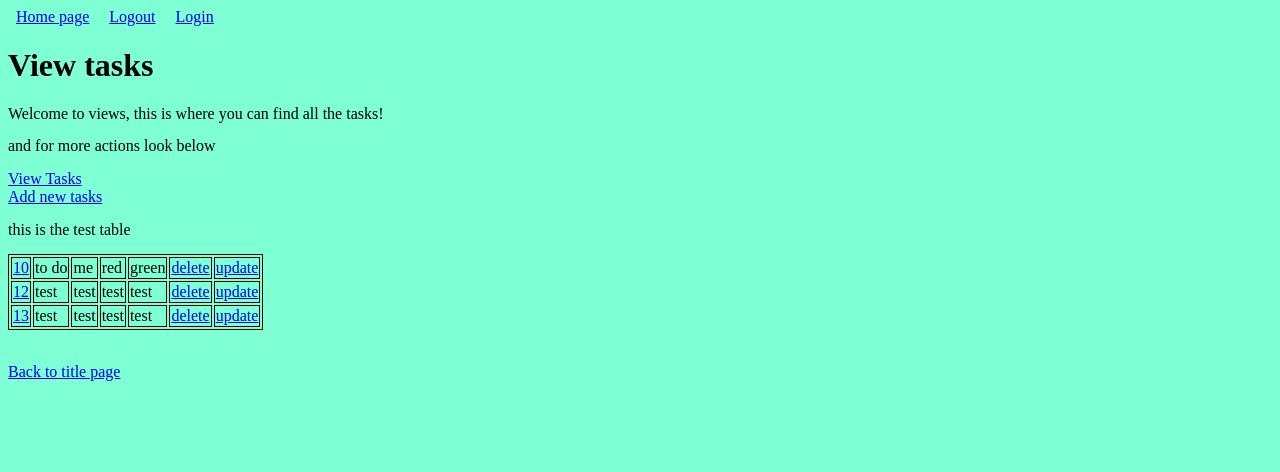
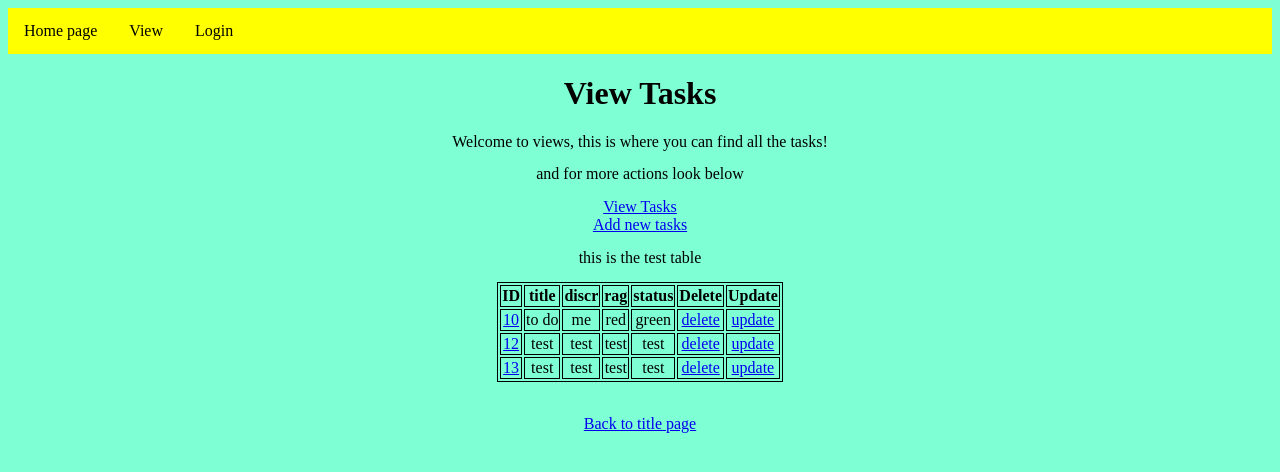
Before and after one commit to Emily8165/Emily-Python-Development, a Django app: page /view/ in a window 1280 px wide. Shown: the top 472 px of the page. Run offline with Django 4.2, Linux system fonts and the light colour scheme; data comes from the database, SQL or seed files in the repository; both versions use the stored data as it was after the commit.

Commit message:
got the login working for each sheet. It was a matter of changing my view to a class based one to pull in all the standard benefits of the class. It was specifically the template view I needed to pull in and then the user.is_authenticated if statement worked fine.

```diff
--- a/my_task_manager/taskmanager/static/mainstatic.css
+++ b/my_task_manager/taskmanager/static/mainstatic.css
@@ -1,15 +1,33 @@
 table, th, td {
     border: 1px solid black;
+    text-align: center;
 }
-
+table.center {
+    margin-left: auto;
+    margin-right: auto;
+}
 p {
     line-height: 1;
 }
+ul {
+    list-style-type: none;
+    margin: 0;
+    padding: 0;
+    overflow: hidden;
+    background-color: yellow;
+}
 
-body {
-    background-color: aquamarine;
+li {
+    float: left;
 }
-li {
-    display: inline;
-    padding: 8px;
+
+li a {
+    display: block;
+    color: black;
+    text-align: center;
+    padding: 14px 16px;
+    text-decoration: none;
 }
+h1, body {
+    text-align: center;
+}
--- a/my_task_manager/taskmanager/templates/add.html
+++ b/my_task_manager/taskmanager/templates/add.html
@@ -1,3 +1,4 @@
+{% extends "base_layout.html" %}
 <!DOCTYPE html>
 <html>
     <li><a href="/view"> View Tasks</a></li>
--- a/my_task_manager/taskmanager/templates/base_layout.html
+++ b/my_task_manager/taskmanager/templates/base_layout.html
@@ -1,12 +1,12 @@
 {% load static %}
 <!DOCTYPE html>
 <html>
+{% block head %}
 <head>
     <style>
-        ul {
-            list-style-type: none;
-            margin: 0;
-            padding: 0;
+        body {
+            background-color:aquamarine;
+            text-align:center;
         }
     </style>
     <meta charset="urtf-8">
@@ -14,14 +14,20 @@
     <link rel="stylesheet" href={% static "mainstatic.css" %}>
     <ul>
         <li><a href="{% url 'main' %}">Home page</a></li>
-        <li><a href="{% url 'logout' %}">Logout</a></li>
-        <li><a href="{% url 'login' %}">Login</a></li>
+        <li><a href="/view">View</a></li>
+        {% if user.is_authenticated %}
+            <li><a href="{% url 'logout' %}">Logout</a></li>
+        {% else %}
+            <li><a href="{% url 'login' %}">Login</a></li>
+        {% endif %}
     </ul>
 <div id="logins">
 </div>
 </head>
+{% endblock %}
 <body>
     {% block content %}
     {% endblock %}
+
 </body>
 </html>
--- a/my_task_manager/taskmanager/templates/delete.html
+++ b/my_task_manager/taskmanager/templates/delete.html
@@ -1,4 +1,4 @@
-{% extends "admin/base.html" %}
+{% extends "base_layout.html" %}
 {% block content %}
 <form method="post"> {% csrf_token %}
     <p>Are you sure you want to delete "{{task.id}}"?</p>
--- a/my_task_manager/taskmanager/templates/registration/login.html
+++ b/my_task_manager/taskmanager/templates/registration/login.html
@@ -1,3 +1,5 @@
+{% extends "base_layout.html" %}
+{% block content %}
 {% if form.errors %}
     <p>your username and password didn't match, please try again</p>
 {% endif %}
@@ -25,3 +27,4 @@
     <input type="hidden" name="next" value="{{ next }}">
   </form>
   <p><a href="{% url 'password_reset' %}">Lost password?</a></p>
+{% endblock %}
--- a/my_task_manager/taskmanager/templates/task_detail.html
+++ b/my_task_manager/taskmanager/templates/task_detail.html
@@ -1,4 +1,4 @@
-{% extends 'admin/base.html' %}
+{% extends 'base_layout.html' %}
 {% load static %}
 <!DOCTYPE html>
 <html>
--- a/my_task_manager/taskmanager/templates/view.html
+++ b/my_task_manager/taskmanager/templates/view.html
@@ -5,35 +5,38 @@
     {% block logins %}
         {{ block.super }}
     {% endblock %}
-    {% block content %}
     <head>
-    {% block title %} <h1>View tasks</h1> {% endblock %}
+        <title>View</title>
+        <link rel="stylesheet" href="{% static 'mainstatic.css' %}">
     </head>
-    <link rel="stylesheet" href="{% static 'mainstatic.css' %}">
     <body>
+        {% block content %}
+        {% block title%}<h1>{{title}}</h1>{% endblock %}
         <p>Welcome to views, this is where you can find all the tasks!</p>
         <p>and for more actions look below</p>
         <a href="/view">View Tasks</a><br>
         <a href="create">Add new tasks</a>
         <p>this is the test table</p>
-        <table>
-            {% for i in titles %}<th>{{ i }}</th>{% endfor %}
-            {% for x in mytask %}
-                <tr>
-                    <td>
-                        <a href="{% url 'detail' x.id %}">{{ x.id }}</a>
-                    </td>
-                    <td>{{ x.title }}</td>
-                    <td>{{ x.discr }}</td>
-                    <td>{{ x.rag }}</td>
-                    <td>{{ x.status }}</td>
-                    <td><a href="{% url 'delete' x.id %}">delete</a></td>
-                    <td><a href="{% url 'update' x.id %}">update</a></td>
-                </tr>
-            {% endfor %}
-        </table>
+                <table class="center">
+                {% for field in fields %}<th>{{ field.verbose_name }}</th>{% endfor %}
+                <th>Delete</th>
+                <th>Update</th>
+                {% for task in model %}
+                    <tr>
+                        <td>
+                            <a href="{% url 'detail' task.id %}">{{ task.id }}</a>
+                        </td>
+                        <td>{{ task.title }}</td>
+                        <td>{{ task.discr }}</td>
+                        <td>{{ task.rag }}</td>
+                        <td>{{ task.status }}</td>
+                        <td><a href="{% url 'delete' task.id %}">delete</a></td>
+                        <td><a href="{% url 'update' task.id %}">update</a></td>
+                    </tr>
+                {% endfor %}
+            </table>
         <br>
         <p><a href="{% url 'main' %}">Back to title page</p>
-        {% endblock %}
     </body>
+    {% endblock %}
 </html>
--- a/my_task_manager/taskmanager/urls.py
+++ b/my_task_manager/taskmanager/urls.py
@@ -4,7 +4,7 @@ from django.urls import path
 from . import views
 
 urlpatterns = [
-    path("", views.main, name="main"),
+    path("", views.MainView.as_view(), name="main"),
     path("admin/", admin.site.urls),
     path("view/", views.TaskListView.as_view(), name="view_tasks"),
     path("view/detail/<pk>/", views.TaskDetailView.as_view(), name="detail"),
--- a/my_task_manager/taskmanager/views.py
+++ b/my_task_manager/taskmanager/views.py
@@ -9,6 +9,7 @@ from django.shortcuts import get_object_or_404, redirect, render
 from django.template import loader
 from django.urls import reverse
 from django.views import generic
+from django.views.generic.base import View
 
 from .forms import TaskForm
 from .models import Task
@@ -17,9 +18,15 @@ from .models import Task
 class TaskListView(generic.ListView):
     model = Task
     template_name = "view.html"
-    context_object_name = "mytask"
+    context_object_name = "model"
     paginate_by = 10
     ordering = ["id"]
+
+    def get_context_data(self, **kwargs: Any) -> dict[str, Any]:
+        context = super().get_context_data(**kwargs)
+        context["fields"] = Task._meta.fields
+        context["title"] = "View Tasks"
+        return context
 
 
 class TaskDetailView(generic.DetailView):
@@ -37,6 +44,7 @@ class TaskDeleteView(LoginRequiredMixin, generic.DeleteView):
 
 class TaskUpdateView(LoginRequiredMixin, generic.UpdateView):
     model = Task
+    title = "Update Task"
     context_object_name = "task"
     fields = ["title", "discr", "rag", "status"]
     template_name = "update.html"
@@ -50,9 +58,10 @@ class TaskCreateView(LoginRequiredMixin, generic.CreateView):
     success_url = "/view"
 
 
-def main(request):
-    template = loader.get_template("main.html")
-    return HttpResponse(template.render())
+class MainView(generic.TemplateView):
+    model = Task
+    template_name = "main.html"
+    context = {"model": model}
 
 
 def error_page(request):
```
Also changed, not shown: my_task_manager/taskmanager/templates/main.html (+0 -7 lines), my_task_manager/taskmanager/templates/update.html (+2 -20 lines), my_task_manager/db.sqlite3, 1 other file.
